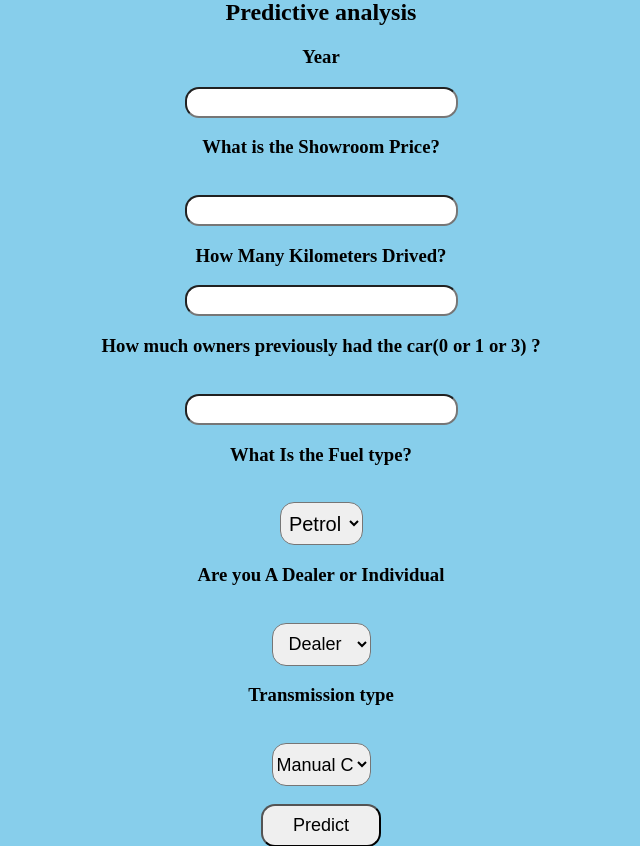
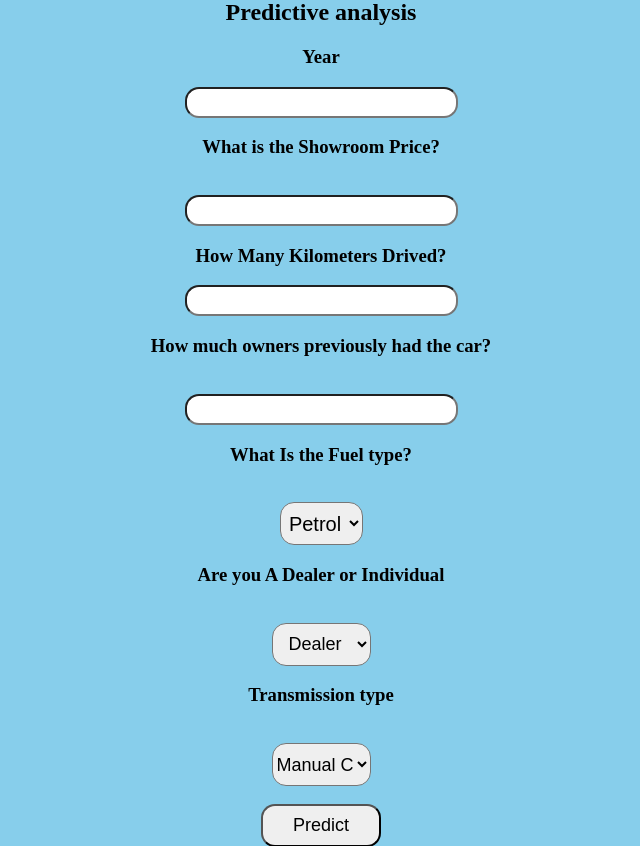
Before and after one commit to archana199929/CarPricePrediction, a Flask app: page / in a window 1280 px wide. Shown: the part 21-867 px from the top of the page, without its empty margins (319-959 px from the left). Run offline with Flask 2, Linux system fonts and the light colour scheme; parts of the project's set-up code (start-up, migrations or seed data) failed here and were passed over.

Commit message:
Update index.html

```diff
--- a/templates/index.html
+++ b/templates/index.html
@@ -16,7 +16,7 @@
             <input id="first" name="Year" type="number ">
             <h3>What is the Showroom Price?</h3><br><input id="second" name="Present_Price" required="required">
             <h3>How Many Kilometers Drived?</h3><input id="third" name="Kms_Driven" required="required">
-            <h3>How much owners previously had the car(0 or 1 or 3) ?</h3><br><input id="fourth" name="Owner" required="required">
+            <h3>How much owners previously had the car?</h3><br><input id="fourth" name="Owner" required="required">
             <h3>What Is the Fuel type?</h3><br><select name="Fuel_Type_Petrol" id="fuel" required="required">
                 <option value="Petrol">Petrol</option>
                 <option value="Diesel">Diesel</option>
```
